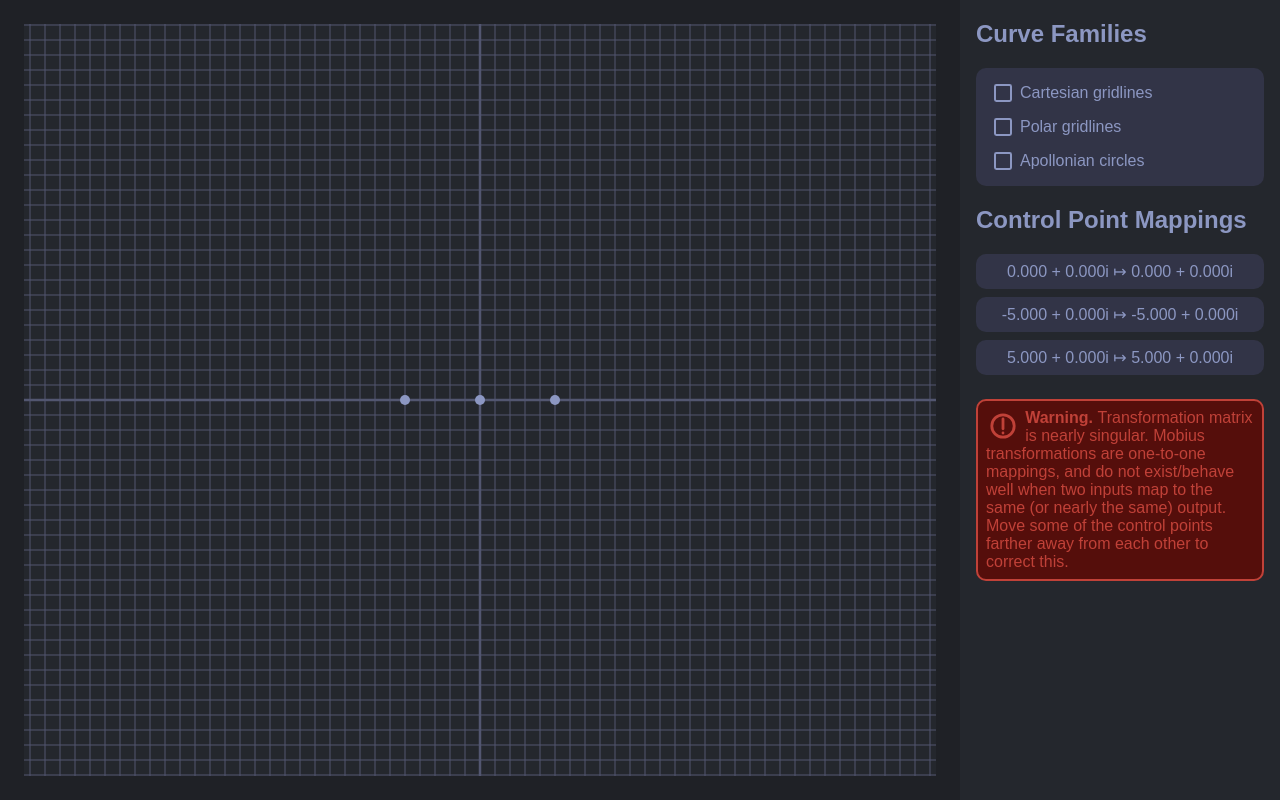
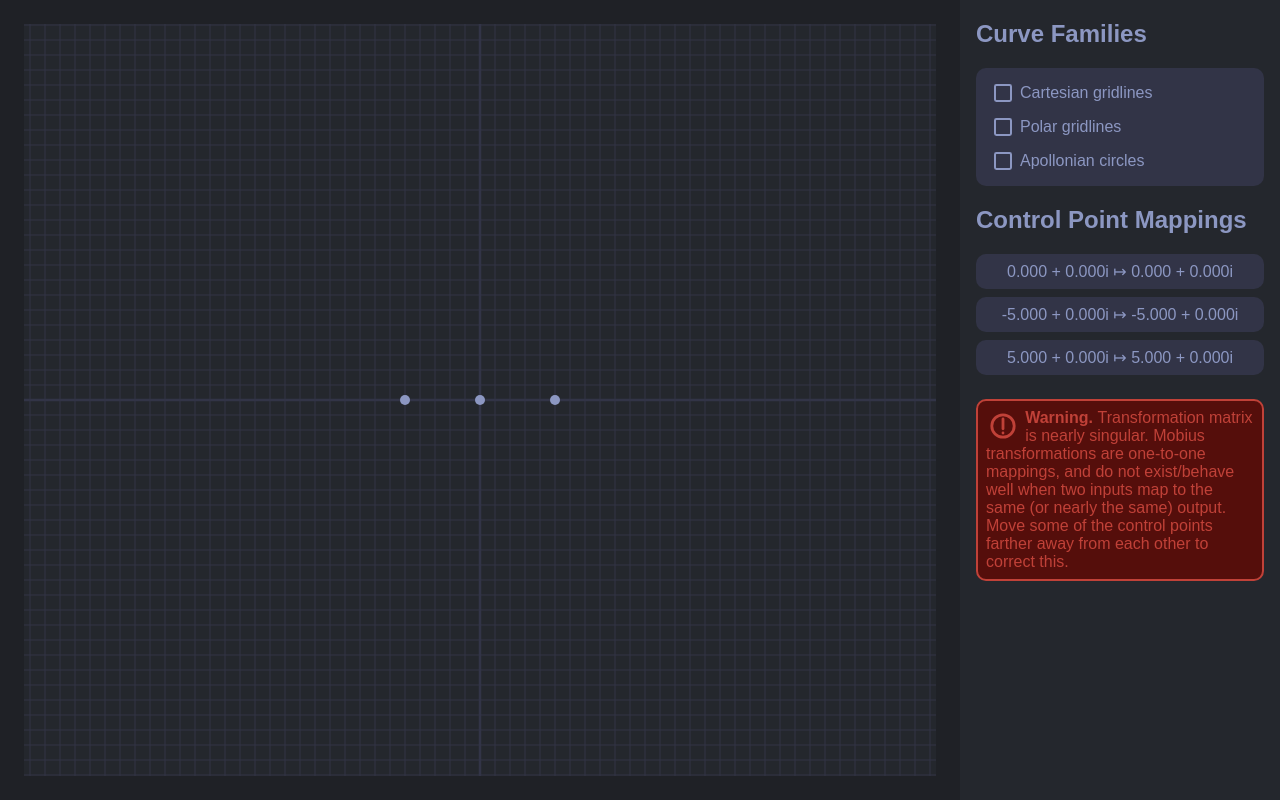
Before and after one commit to luojason/mobius-tform-app, a React (Vite) app: page / in a window 1280 px wide. Built offline with nearby package versions, Linux system fonts and the light colour scheme.

Commit message:
Add support for theming into React via context

```diff
--- a/src/App.tsx
+++ b/src/App.tsx
@@ -3,18 +3,23 @@ import { useGlobalState } from "./hooks/useGlobalState";
 import { GlobalState } from "./model/backend";
 import { Sidebar } from "./sidebar/Sidebar";
 import styles from "./app.module.css";
+import { Theme } from "./theme/schema";
+import { ThemeProvider } from "./theme/ThemeProvider";
 
 interface AppProps {
     readonly initial: GlobalState;
+    readonly initialTheme: Theme;
 }
 
-export function App({ initial }: AppProps) {
+export function App({ initial, initialTheme }: AppProps) {
     const [globalState, dispatch] = useGlobalState(initial);
 
     return (
-        <div className={styles.app}>
-            <MobiusGraph globalState={globalState} dispatch={dispatch} />
-            <Sidebar globalState={globalState} dispatch={dispatch} />
-        </div>
+        <ThemeProvider initial={initialTheme}>
+            <div className={styles.app}>
+                <MobiusGraph globalState={globalState} dispatch={dispatch} />
+                <Sidebar globalState={globalState} dispatch={dispatch} />
+            </div>
+        </ThemeProvider>
     )
 }
--- a/src/display/GraphCanvas.tsx
+++ b/src/display/GraphCanvas.tsx
@@ -1,7 +1,8 @@
-import { useEffect, useRef } from "react";
+import { useContext, useEffect, useRef } from "react";
 import { Extent2d, PIXELS_PER_UNIT } from "../model/coord";
 import styles from "./graph.module.css";
 import { Curve, CurveSet } from "../model/backend";
+import { ThemeContext } from "../theme/schema";
 
 interface GraphCanvasProps {
     readonly extent: Extent2d;
@@ -13,6 +14,7 @@ interface GraphCanvasProps {
  */
 export function GraphCanvas({ extent, curves }: GraphCanvasProps) {
     const ref = useRef<CanvasRenderingContext2D | null>(null);
+    const theme = useContext(ThemeContext);
 
     useEffect(() => {
         const ctxt = ref.current;
@@ -33,11 +35,10 @@ export function GraphCanvas({ extent, curves }: GraphCanvasProps) {
 
             ctxt.clearRect(-ctxt.canvas.width / 2, -ctxt.canvas.height / 2, ctxt.canvas.width, ctxt.canvas.height);
 
-            // TODO: obtain color from theme context state rather than hardcoded
-            ctxt.strokeStyle = '#525670';
+            ctxt.strokeStyle = theme.background3;
             drawGridlines(ctxt);
 
-            ctxt.strokeStyle = '#757D92';
+            ctxt.strokeStyle = theme.foreground2;
             for (const curveList of Object.values(curves)) {
                 for (const curve of curveList) {
                     drawCurve(ctxt, curve, extent);
@@ -48,7 +49,7 @@ export function GraphCanvas({ extent, curves }: GraphCanvasProps) {
         return () => {
             window.cancelAnimationFrame(handle);
         };
-    }, [extent, curves]);
+    }, [extent, curves, theme]);
 
     function getContextFromRef(element: HTMLCanvasElement | null) {
         if (element === null) {
--- a/src/main.tsx
+++ b/src/main.tsx
@@ -2,6 +2,7 @@ import { StrictMode } from "react";
 import { createRoot } from "react-dom/client";
 import { App } from "./App";
 import * as B from "./model/backend";
+import * as T from "./theme/schema";
 import "./root.css";
 
 /** Initial configuration of the control points. */
@@ -14,11 +15,15 @@ const INITIAL_MAPPING: B.GenerateMobiusTransformationProps = {
     usedCurves: ['xy'],
 };
 
+/** Initial theme to use. */
+const INITIAL_THEME: T.Theme = T.THEME_TABLE['dark'];
+T.syncCSSWithTheme(INITIAL_THEME);
+
 // first call backend to generate the initial set of curves to display, prior to rendering
 B.generateMobiusTransformation(INITIAL_MAPPING).then(initialState =>
     createRoot(document.getElementById("root") as HTMLElement).render(
         <StrictMode>
-            <App initial={initialState} />
+            <App initial={initialState} initialTheme={INITIAL_THEME} />
         </StrictMode>
     )
 );
--- a/src/root.css
+++ b/src/root.css
@@ -1,24 +1,9 @@
 /*
-This file initializes all CSS variables and global CSS properties,
+This file initializes some CSS variables and global CSS properties,
 as well as styling top-level elements not controlled by React.
 */
 
 :root {
-    /* primary background color */
-    --background: #1f2126;
-    /* secondary background color (e.g. for nested elements) */
-    --background-2: #24272d;
-    /* tertiary background color (e.g. for nested elements) */
-    --background-3: #323447;
-    /* primary foreground color (e.g. for text) */
-    --foreground: #8c97c2;
-    /* secondary foreground color */
-    --foreground-2: #757d92;
-    /* alternative background color for elements requiring attention (e.g. errors) */
-    --alert-background: #550e0b;
-    /* alternative text/foreground color for elements requiring attention (e.g. errors) */
-    --alert-color: #c04138;
-
     /* common border radius for text containers (not part of theme) */
     --border-radius: 10px;
 
--- /dev/null
+++ b/src/theme/ThemeProvider.tsx
@@ -0,0 +1,40 @@
+import { useEffect, useReducer } from "react";
+import * as T from "./schema";
+
+
+interface ThemeProviderProps {
+    readonly initial: T.Theme;
+}
+
+export function ThemeProvider({ initial, children }: React.PropsWithChildren<ThemeProviderProps>) {
+    const [theme, themeDispatch] = useReducer(themeReducer, initial);
+
+    // Keep CSS variables in sync with react theme
+    useEffect(() => {
+        T.syncCSSWithTheme(theme);
+    }, [theme]);
+
+    return (
+        <T.ThemeContext.Provider value={theme}>
+            <T.ThemeSetterContext.Provider value={themeDispatch}>
+                {children}
+            </T.ThemeSetterContext.Provider>
+        </T.ThemeContext.Provider>
+    )
+
+}
+
+function themeReducer(theme: T.Theme, action: T.ThemeDispatchAction): T.Theme {
+    switch (action.type) {
+        case 'set-theme': {
+            const newTheme = T.THEME_TABLE[action.theme];
+            if (newTheme === undefined) {
+                // theme could not be found in lookup table, keep current theme
+                console.error(`theme ${action.theme} not found in list of defined themes`);
+                return theme;
+            } else {
+                return newTheme;
+            }
+        }
+    }
+}
--- /dev/null
+++ b/src/theme/schema.ts
@@ -0,0 +1,69 @@
+/**
+ * This module defines the schema used to represent the theme of the UI.
+ * It defines what properties are available in the theme object.
+ * These properties are also accessible via CSS variables per the mapping defined in
+ */
+
+import { createContext } from "react";
+import darkTheme from "./themes/dark.json";
+
+/** Defines the mapping between theme properties and CSS variable names. */
+export const THEME_CSS_VAR_MAPPING = {
+    /* primary background color */
+    background: '--background',
+    /* secondary background color (e.g. for nested elements) */
+    background2: '--background-2',
+    /* tertiary background color (e.g. for nested elements) */
+    background3: '--background-3',
+    /* primary foreground color (e.g. for text) */
+    foreground: '--foreground',
+    /* secondary foreground color */
+    foreground2: '--foreground-2',
+    /* alternative background color for elements requiring attention (e.g. errors) */
+    alertBackground: '--alert-background',
+    /* alternative text/foreground color for elements requiring attention (e.g. errors) */
+    alertColor: '--alert-color',
+} as const;
+
+/** Defines the properties available on a Theme. */
+export type ThemeKey = keyof typeof THEME_CSS_VAR_MAPPING;
+
+/** A Theme contains various properties that can be used to style a component's appearance. */
+export type Theme = Record<ThemeKey, string>;
+
+/** Assigns names to the available themes */
+export const THEME_TABLE: Record<string, Theme> = {
+    dark: darkTheme,
+} as const;
+
+/** Interface for setting the theme. */
+export interface ThemeDispatchAction {
+    type: 'set-theme';
+    theme: string;
+}
+
+/** Context to be consumed by downstream components providing the Theme. */
+// Initial value provided here is dummy value to make typescript compile,
+// actual initial value is set in ThemeProvider.
+export const ThemeContext = createContext<Theme>(darkTheme);
+
+/** Context to be consumed by downstream components providing the ability to set the Theme. */
+// Dummy initial value provided as with ThemeContext.
+// eslint-disable-next-line @typescript-eslint/no-unused-vars
+export const ThemeSetterContext = createContext<React.Dispatch<ThemeDispatchAction>>((_) => { });
+
+/**
+ * Sets all theme-related CSS variables to match the provided theme.
+ * @param theme Contains the values to synchronize the CSS variables with.
+ */
+export function syncCSSWithTheme(theme: Theme) {
+    const root = document.querySelector(':root') as HTMLElement;
+    if (!root) {
+        console.error('could not locate :root element when updating CSS theme variables');
+        return;
+    }
+
+    for (const [key, cssVar] of Object.entries(THEME_CSS_VAR_MAPPING)) {
+        root.style.setProperty(cssVar, theme[key as ThemeKey]);
+    }
+}
--- /dev/null
+++ b/src/theme/themes/dark.json
@@ -0,0 +1,9 @@
+{
+    "background": "#1f2126",
+    "background2": "#24272d",
+    "background3": "#323447",
+    "foreground": "#8c97c2",
+    "foreground2": "#757d92",
+    "alertBackground": "#550e0b",
+    "alertColor": "#c04138"
+}
```
